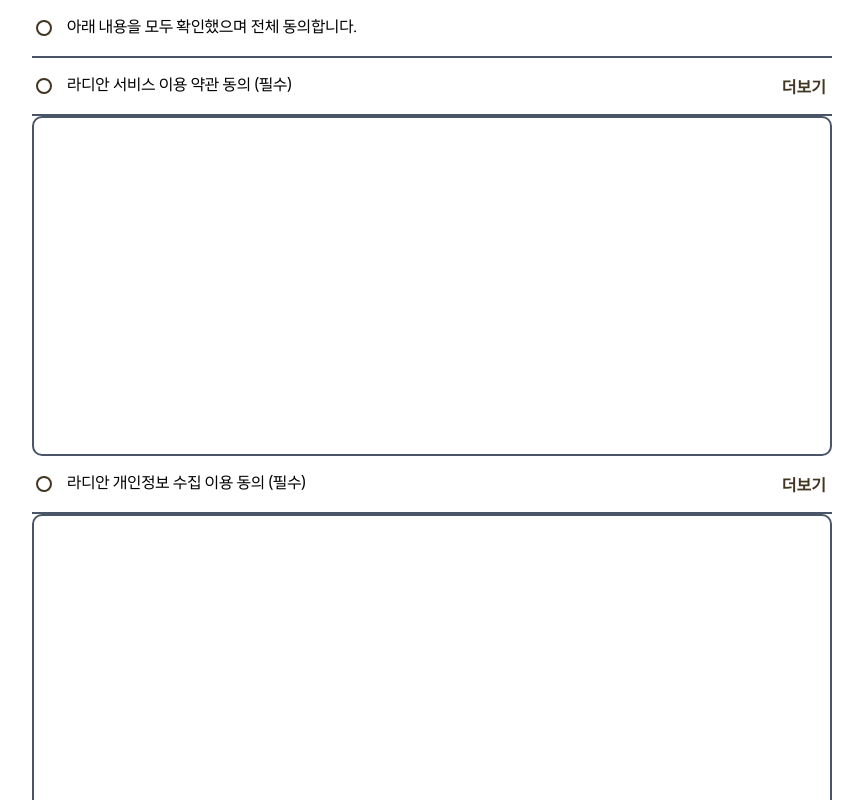
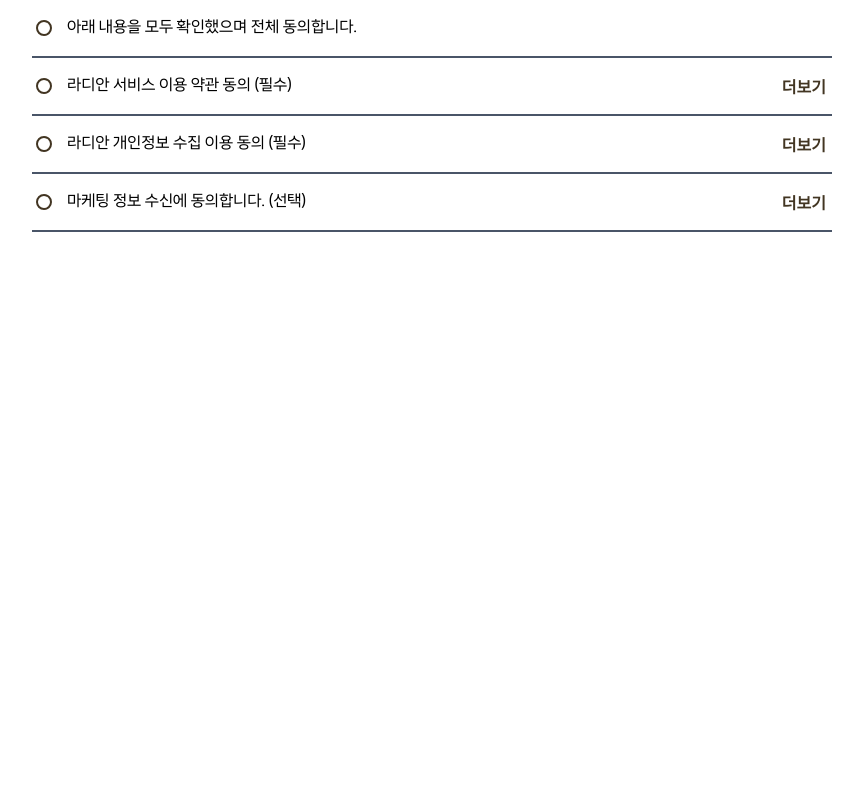
Before and after one commit to ormcamp-fe-3rd/radian, a React (Vite) app: page / in a window 1280 px wide. Shown: the top 800 px of the page, without its empty margins (208-1071 px from the left). Built offline with nearby package versions, Linux system fonts and the light colour scheme.

Commit message:
[추가] 회원가입 약관 데이터화, 반복문 적용

```diff
--- a/src/pages/Register.tsx
+++ b/src/pages/Register.tsx
@@ -3,6 +3,23 @@
 import '../styles/Register.css';
 
 const Register = (): JSX.Element => {
+  const [signUp, setSignUp] = useState([
+    {
+      title: '라디안 서비스 이용 약관 동의 (필수)',
+      content: '서비스 본문 (추후 추가)',
+      status: false,
+    },
+    {
+      title: '라디안 개인정보 수집 이용 동의 (필수)',
+      content: '개인정보 본분 (추후 추가)',
+      status: false,
+    },
+    {
+      title: '마케팅 정보 수신에 동의합니다. (선택)',
+      content: '마케팅 동의 (추후 추가)',
+      status: false,
+    },
+  ]);
   return (
     <>
       <ul className="container">
@@ -10,22 +27,27 @@
           <input type="checkbox" className="circle-check"></input>
           아래 내용을 모두 확인했으며 전체 동의합니다.
         </li>
-        <li className="list-item">
-          <input type="checkbox" className="circle-check"></input>
-          라디안 서비스 이용 약관 동의 (필수)
-          <button className="read-more">더보기</button>
-        </li>
-        <li className="content-box"></li>
-        <li className="list-item">
-          <input type="checkbox"></input>라디안 개인정보 수집 이용 동의 (필수)
-          <button className="read-more">더보기</button>
-        </li>
-        <li className="content-box"></li>
-        <li className="list-item">
-          <input type="checkbox"></input>마케팅 정보 수신에 동의합니다. (선택)
-          <button className="read-more">더보기</button>
-        </li>
-        <li className="content-box"></li>
+        {signUp.map((e, i) => (
+          <li>
+            <div className="list-item">
+              <input type="checkbox" className="circle-check" />
+              {e.title}
+              <button
+                className="read-more"
+                onClick={() => {
+                  let copy = [...signUp];
+                  copy[i].status = !copy[i].status;
+                  setSignUp(copy);
+                }}
+              >
+                더보기
+              </button>
+            </div>
+            {e.status === true ? (
+              <div className="content-box">{e.content}</div>
+            ) : null}
+          </li>
+        ))}
       </ul>
     </>
   );
```
